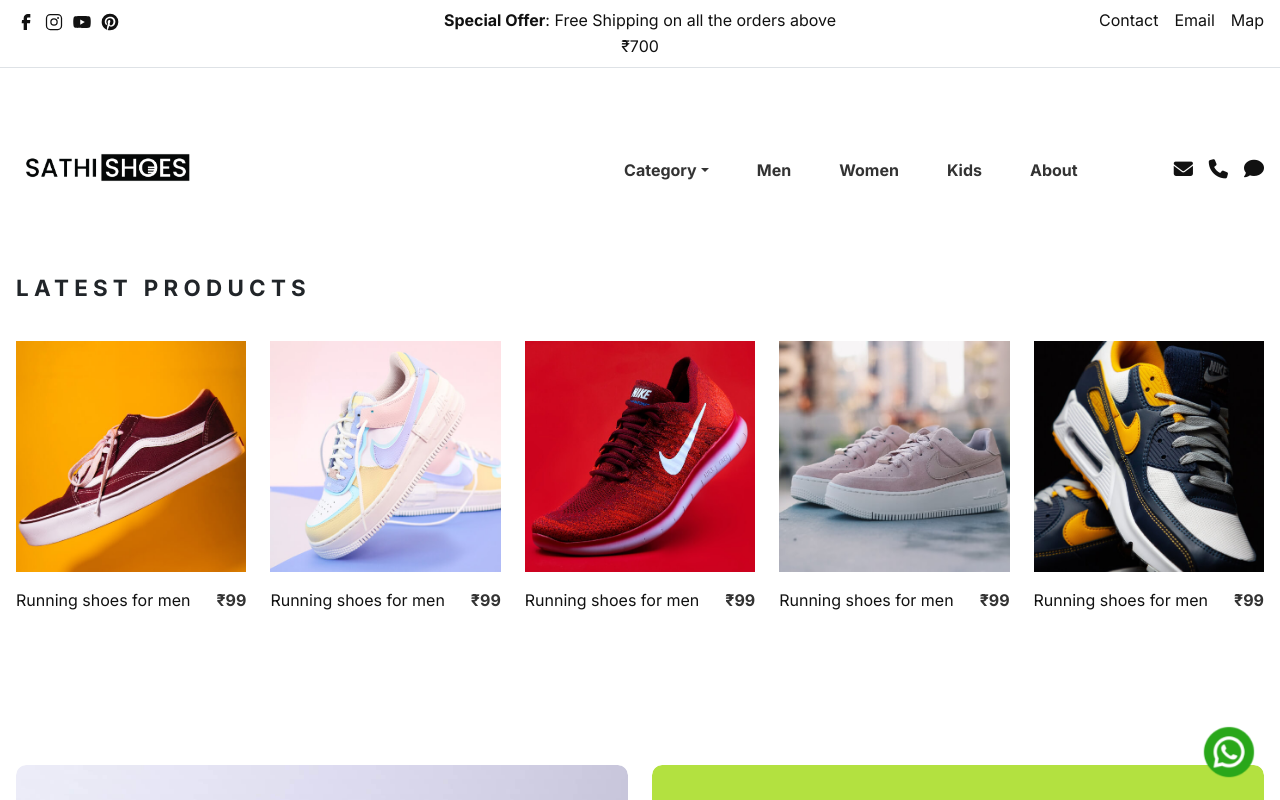
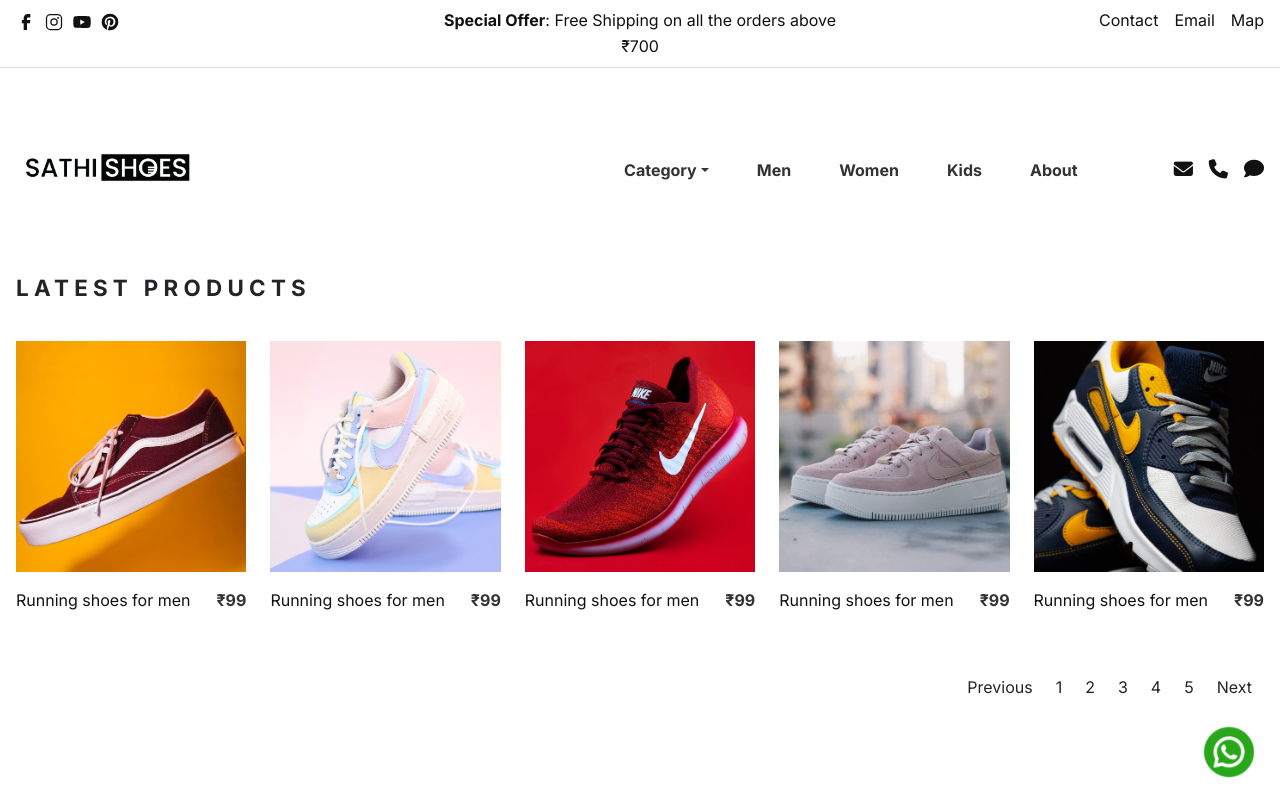
Before and after one commit to artic0909/sathishoes.io, a plain HTML site: page latest-products.html in a window 1280 px wide. Shown: the top 800 px of the page. Drawn offline with Linux system fonts and the light colour scheme; a web font is replaced by a local one.

Commit message:
saklin done

```diff
--- a/latest-products.html
+++ b/latest-products.html
@@ -895,6 +895,31 @@
 
           </div>
         </div>
+
+
+
+
+
+
+
+
+
+                <!-- pagination -->
+                <nav aria-label="Page navigation example">
+                  <ul class="pagination justify-content-end">
+                    <li class="page-item">
+                      <a class="page-link" href="#" tabindex="-1" aria-disabled="true">Previous</a>
+                    </li>
+                    <li class="page-item"><a class="page-link" href="#">1</a></li>
+                    <li class="page-item"><a class="page-link" href="#">2</a></li>
+                    <li class="page-item"><a class="page-link" href="#">3</a></li>
+                    <li class="page-item"><a class="page-link" href="#">4</a></li>
+                    <li class="page-item"><a class="page-link" href="#">5</a></li>
+                    <li class="page-item">
+                      <a class="page-link" href="#">Next</a>
+                    </li>
+                  </ul>
+                </nav>
       </div>
     </section>
 
```
Also changed, not shown: category-inner.html (+26 -0 lines), featured-products.html (+22 -0 lines).
